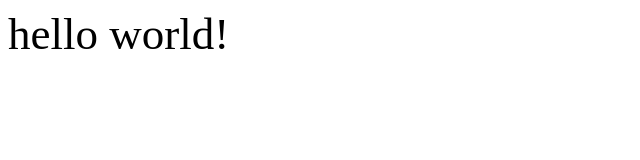
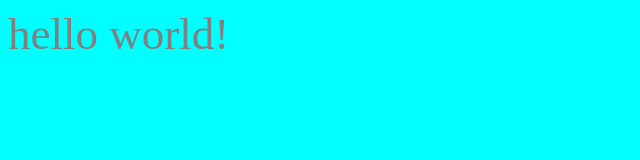
Before and after one commit to Edenaa/Test, a plain HTML site: page index.html in a window 1280 px wide. Shown: the whole page, without its empty margins (0-640 px from the left). Drawn offline with Linux system fonts and the light colour scheme.

Commit message:
add background and color

```diff
--- a/styles.css
+++ b/styles.css
@@ -1,3 +1,5 @@
 body {
   font-size: 45px;
+  background-color: aqua;
+  color: grey;
 }
```
